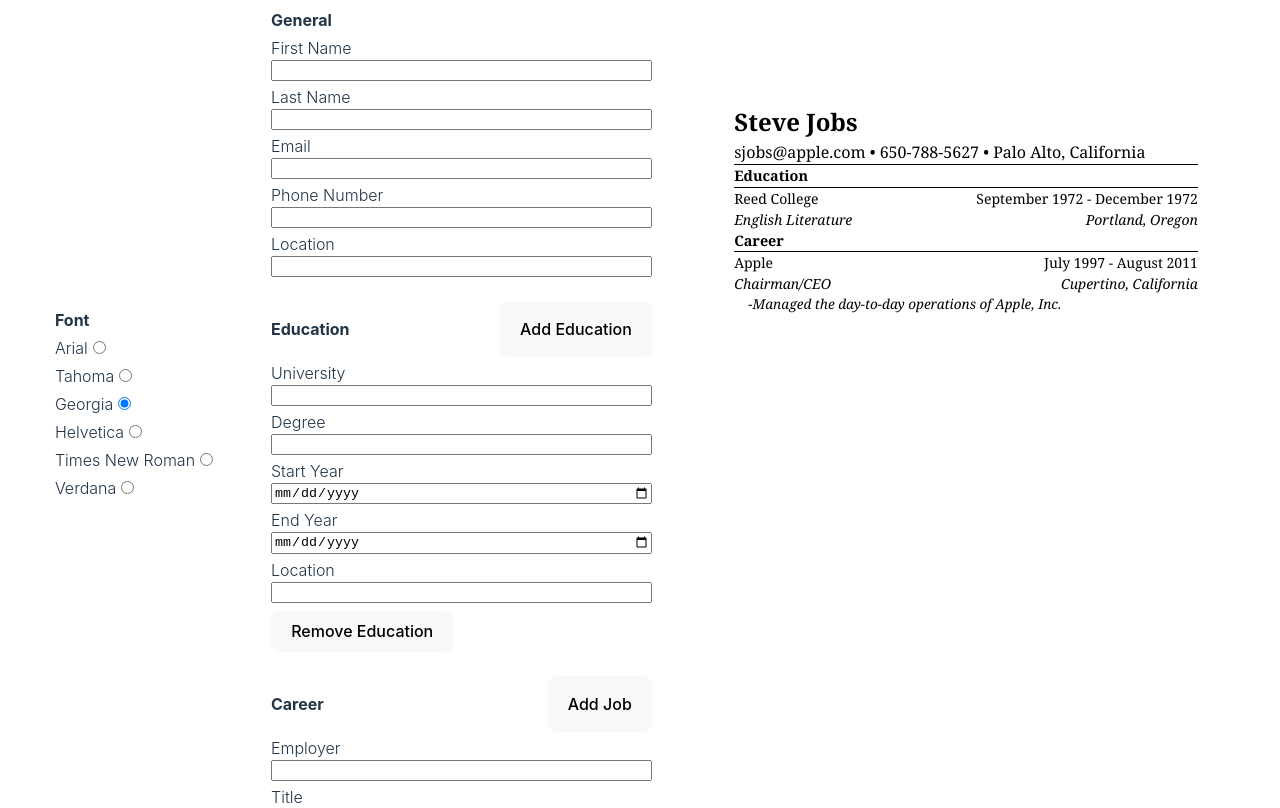
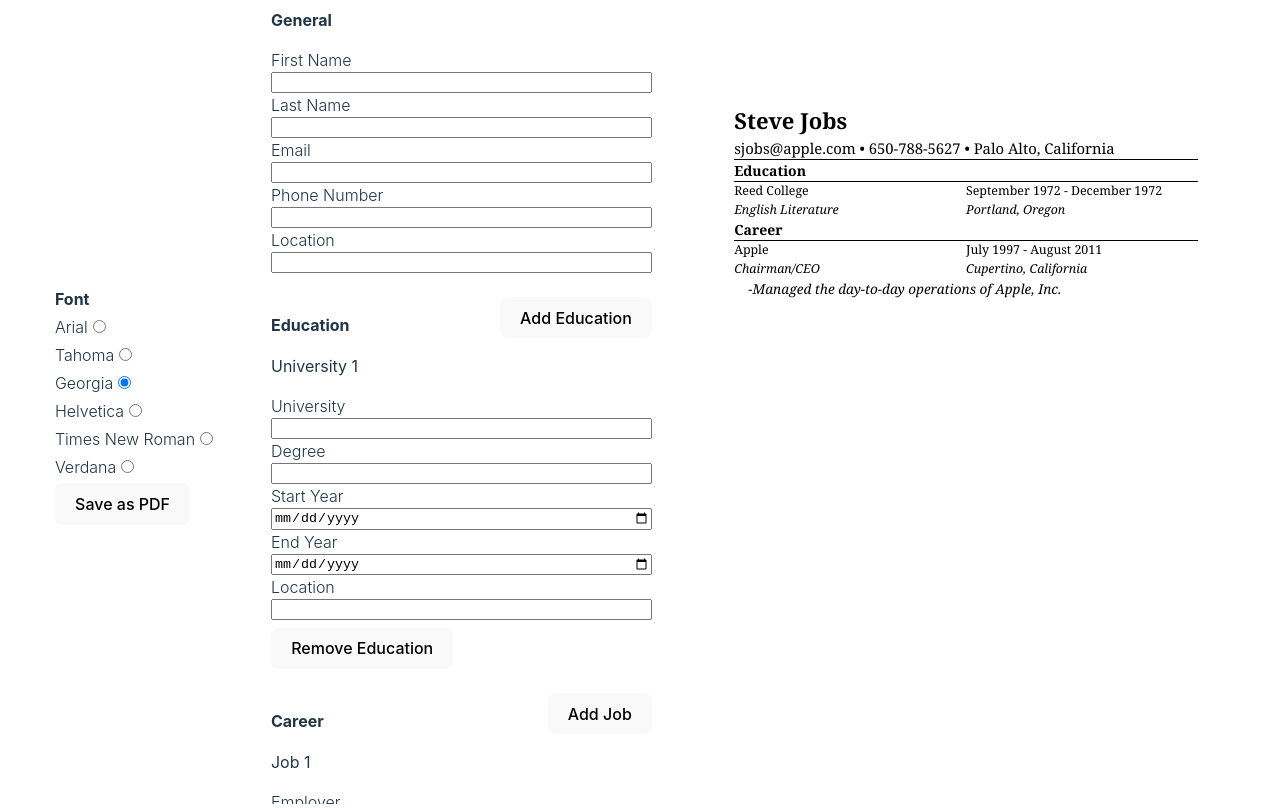
Before and after one commit to Mark-Elliott5/cv-app-2, a React (Vite) app: page / in a window 1280 px wide. Built offline with nearby package versions, Linux system fonts and the light colour scheme.

Commit message:
Updated key usage, save to pdf works
Key generation was flawed and now works correctly. Save to pdf opens
a pdf in a new window to be downloaded using html2pdf.

```diff
--- a/package.json
+++ b/package.json
@@ -10,6 +10,7 @@
     "preview": "vite preview"
   },
   "dependencies": {
+    "html2pdf.js": "^0.10.1",
     "prop-types": "^15.8.1",
     "react": "^18.2.0",
     "react-dom": "^18.2.0",
--- a/src/App.jsx
+++ b/src/App.jsx
@@ -1,90 +1,105 @@
-import { v4 as uuid } from 'uuid';
 import FieldDataProvider from './context/FieldDataProvider';
 import FieldWrapper from './FieldWrapper';
 import RadioForm from './forms/RadioForm';
 import createInputForm from './functions/createInputForm';
 import MultiForm from './forms/MultiForm';
 import Preview from './Preview';
+import html2pdf from 'html2pdf.js';
 
 function App() {
-  const layout = [
-    { value: 'Top', key: uuid(), name: 'layout', checked: true },
-    { value: 'Left', key: uuid(), name: 'layout' },
-    { value: 'Right', key: uuid(), name: 'layout' },
+  // const layout = [
+  //   { value: 'Top', name: 'layout', checked: true },
+  //   { value: 'Left', name: 'layout' },
+  //   { value: 'Right', name: 'layout' },
+  // ];
+
+  const fonts = [
+    { value: 'Arial', name: 'font' },
+    { value: 'Tahoma', name: 'font' },
+    { value: 'Georgia', name: 'font', checked: true },
+    { value: 'Helvetica', name: 'font' },
+    { value: 'Times New Roman', name: 'font' },
+    { value: 'Verdana', name: 'font' },
   ];
 
-  const fonts = [
-    { value: 'Arial', key: uuid(), name: 'font' },
-    { value: 'Tahoma', key: uuid(), name: 'font' },
-    { value: 'Georgia', key: uuid(), name: 'font', checked: true },
-    { value: 'Helvetica', key: uuid(), name: 'font' },
-    { value: 'Times New Roman', key: uuid(), name: 'font' },
-    { value: 'Verdana', key: uuid(), name: 'font' },
-  ];
-
-  const color = [
-    { value: 'Cornflower Blue', key: uuid(), name: 'color', checked: true },
-    { value: 'Grey', key: uuid(), name: 'color' },
-    { value: 'Navy', key: uuid(), name: 'color' },
-    { value: 'Brown', key: uuid(), name: 'color' },
-    { value: 'Pink', key: uuid(), name: 'color' },
-  ];
+  // const color = [
+  //   { value: 'Cornflower Blue', name: 'color', checked: true },
+  //   { value: 'Grey', name: 'color' },
+  //   { value: 'Navy', name: 'color' },
+  //   { value: 'Brown', name: 'color' },
+  //   { value: 'Pink', name: 'color' },
+  // ];
 
   const general = [
-    { field: 'First Name', key: uuid(), name: 'firstName', type: 'text' },
-    { field: 'Last Name', key: uuid(), name: 'lastName', type: 'text' },
-    { field: 'Email', key: uuid(), name: 'email', type: 'email' },
-    { field: 'Phone Number', key: uuid(), name: 'phoneNumber', type: 'tel' },
-    { field: 'Location', key: uuid(), name: 'location', type: 'text' },
+    { field: 'First Name', name: 'firstName', type: 'text' },
+    { field: 'Last Name', name: 'lastName', type: 'text' },
+    { field: 'Email', name: 'email', type: 'email' },
+    { field: 'Phone Number', name: 'phoneNumber', type: 'tel' },
+    { field: 'Location', name: 'location', type: 'text' },
   ];
 
   const career = [
-    { field: 'Employer', key: uuid(), name: 'jobEmployer', type: 'text' },
-    { field: 'Title', key: uuid(), name: 'jobTitle', type: 'text' },
+    { field: 'Employer', name: 'jobEmployer', type: 'text' },
+    { field: 'Title', name: 'jobTitle', type: 'text' },
     {
       field: 'Employment Start Date',
       name: 'jobStartDate',
-      key: uuid(),
       type: 'date',
     },
     {
       field: 'Employment End Date',
       name: 'jobEndDate',
-      key: uuid(),
       type: 'date',
     },
-    { field: 'Location', key: uuid(), name: 'jobLocation', type: 'text' },
+    { field: 'Location', name: 'jobLocation', type: 'text' },
     {
       field: 'Description',
-      key: uuid(),
       name: 'jobDescription',
       type: 'textarea',
     },
   ];
 
   const education = [
-    { field: 'University', name: 'universityName', key: uuid(), type: 'text' },
+    { field: 'University', name: 'universityName', type: 'text' },
 
-    { field: 'Degree', name: 'universityDegree', key: uuid(), type: 'text' },
+    { field: 'Degree', name: 'universityDegree', type: 'text' },
     {
       field: 'Start Year',
       name: 'universityStartDate',
-      key: uuid(),
       type: 'date',
     },
     {
       field: 'End Year',
       name: 'universityEndDate',
-      key: uuid(),
       type: 'date',
     },
     {
       field: 'Location',
       name: 'universityLocation',
-      key: uuid(),
       type: 'text',
     },
   ];
+
+  const handlePDF = () => {
+    const element = document.getElementById('preview');
+    // newElement.style = 'width: 8.5in; height: 11in';
+    const opt = {
+      margin: 0,
+      filename: 'myfile.pdf',
+      image: { type: 'jpeg', quality: 1 },
+      html2canvas: {
+        scale: 12,
+        letterRendering: true,
+        useCORS: true,
+      },
+      jsPDF: {
+        unit: 'px',
+        format: [element.offsetWidth, element.offsetHeight],
+        orientation: 'portrait',
+      },
+    };
+    html2pdf().from(element).set(opt).outputPdf('dataurlnewwindow');
+  };
 
   return (
     <FieldDataProvider>
@@ -98,6 +113,9 @@
         {/* <FieldWrapper id="color" fieldName="Color">
           <RadioForm field={color} objectKey="settings" />
         </FieldWrapper> */}
+        <button id="pdf-button" onClick={handlePDF}>
+          Save as PDF
+        </button>
       </div>
       <div id="details">
         <div id="general" className="field-wrapper">
--- a/src/forms/MultiForm.jsx
+++ b/src/forms/MultiForm.jsx
@@ -9,7 +9,7 @@
 
 function MultiForm({ form, objectKey, name, nestedKey, id, fieldName }) {
   const [appendedDivs, setAppendedDivs] = useState([
-    createInputForm(form, objectKey, nestedKey),
+    createInputForm(form, objectKey, nestedKey, nestedKey, 1),
   ]);
 
   const context = useContext(FieldDataContext);
@@ -19,7 +19,13 @@
 
   const handleAppendClick = () => {
     const newNestedKey = `${nestedKey}${appendedDivs.length + 1}`;
-    const newFormField = createInputForm(form, objectKey, newNestedKey);
+    const newFormField = createInputForm(
+      form,
+      objectKey,
+      newNestedKey,
+      nestedKey,
+      appendedDivs.length + 1,
+    );
     setAppendedDivs([...appendedDivs, newFormField]);
   };
 
--- a/src/forms/RadioForm.jsx
+++ b/src/forms/RadioForm.jsx
@@ -1,5 +1,6 @@
 import PropTypes from 'prop-types';
 import RadioField from '../inputs/RadioInput';
+import { v4 as uuid } from 'uuid';
 
 // This component is a means to create a radio form from an array prop
 
@@ -9,7 +10,7 @@
       {field.map((obj) => (
         <RadioField
           objectKey={objectKey}
-          key={obj.key}
+          key={uuid()}
           value={obj.value}
           name={obj.name}
           checked={obj.checked}
--- a/src/functions/createInputForm.jsx
+++ b/src/functions/createInputForm.jsx
@@ -1,26 +1,35 @@
 import NormalInput from '../inputs/NormalInput';
 import TextAreaInput from '../inputs/TextAreaInput';
+import { v4 as uuid } from 'uuid';
 
-function createInputForm(arr, objectKey, nestedKey) {
-  return arr.map((obj) =>
+function createInputForm(arr, objectKey, newNestedKey, name, increment) {
+  const capitalizeName = (str) => str.charAt(0).toUpperCase() + str.slice(1);
+  return (
+    <div key={uuid()} className="single-form">
+      <p className="increment">{`${name ? capitalizeName(name) : ''} ${
+        increment ? increment : ''
+      }`}</p>
+      {arr.map((obj) =>
         obj.type === 'textarea' ? (
           <TextAreaInput
             objectKey={objectKey}
-        key={obj.key}
+            key={uuid()}
             name={obj.name}
             field={obj.field}
-        nestedKey={nestedKey}
+            nestedKey={newNestedKey}
           />
         ) : (
           <NormalInput
             objectKey={objectKey}
-        key={obj.key}
+            key={uuid()}
             name={obj.name}
             field={obj.field}
             type={obj.type}
-        nestedKey={nestedKey}
+            nestedKey={newNestedKey}
           />
         ),
+      )}
+    </div>
   );
 }
 
--- a/src/index.css
+++ b/src/index.css
@@ -64,6 +64,7 @@
 .input-header {
   font-weight: bold;
   /* font-style: italic; */
+  margin-bottom: 0;
 }
 
 .input-label {
@@ -99,6 +100,7 @@
 
 #preview p {
   margin: 0;
+  width: 100%;
 }
 
 #general-details {
@@ -106,16 +108,16 @@
 }
 
 #general-header {
-  font-size: 3vh;
+  font-size: 2.75vh;
   font-weight: bold;
 }
 
 #general-contact {
-  font-size: 2vh;
+  font-size: 1.85vh;
 }
 
 .sub-header {
-  font-size: 1.80vh;
+  font-size: 1.75vh;
   font-weight: bold;
   border-bottom: 0.5px solid black;
 }
@@ -123,7 +125,7 @@
 .split-detail {
   display: flex;
   justify-content: space-between;
-  font-size: 1.75vh;
+  font-size: 1.55vh;
 }
 
 .job-description {
```
Also changed, not shown: 1 other file (tests, documents, lock files or other folders). Lines whose indentation alone changed are shown as unchanged.
